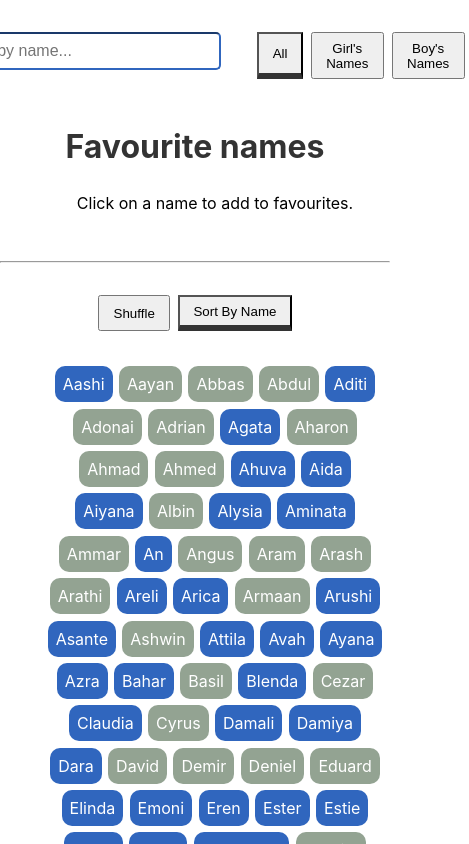
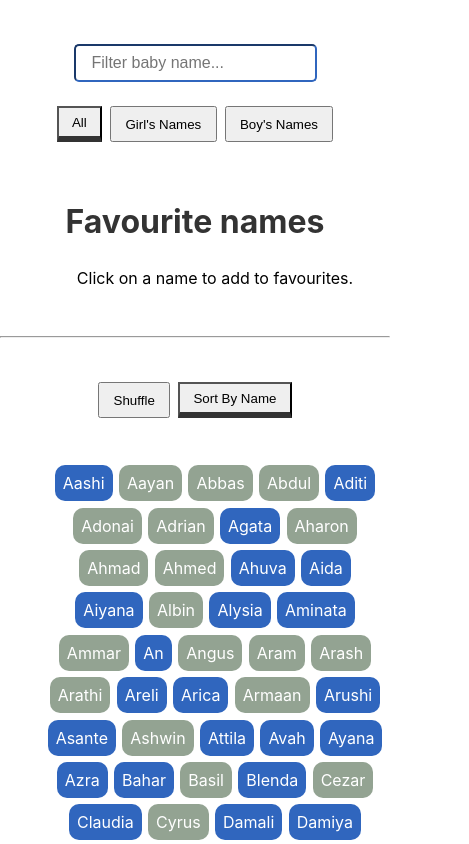
Before and after one commit to g1st/baby-names-react, a React (Create React App) app: page / in a window 390 px wide. Shown: the top 844 px of the page, 469 px wide, since content can reach past the window. Built offline with nearby package versions, Linux system fonts and the light colour scheme.

Commit message:
Improve styling for mobile

```diff
--- a/src/index.css
+++ b/src/index.css
@@ -56,10 +56,8 @@ hr {
 
 .search-input {
   padding: 0.5em 1em;
-  margin-right: 2rem;
-  ;
+  margin: .75rem .25rem;
   font-size: 1rem;
-  width: 18.75rem;
   border-radius: 5px;
   border-color: #3066BE;
 }
@@ -71,8 +69,10 @@ hr {
 
 .search-filter {
   display: flex;
-  margin: 2rem 0 3rem 0;
+  margin: 2rem auto 3rem auto;
   justify-content: center;
+  flex-wrap: wrap;
+  max-width: 700px;
 }
 
 .btn-group {
@@ -81,7 +81,7 @@ hr {
 }
 
 .btn {
-  margin: 0 .25rem;
+  margin: .75rem .25rem;
   padding: 0.5em 1em;
 }
 
```
